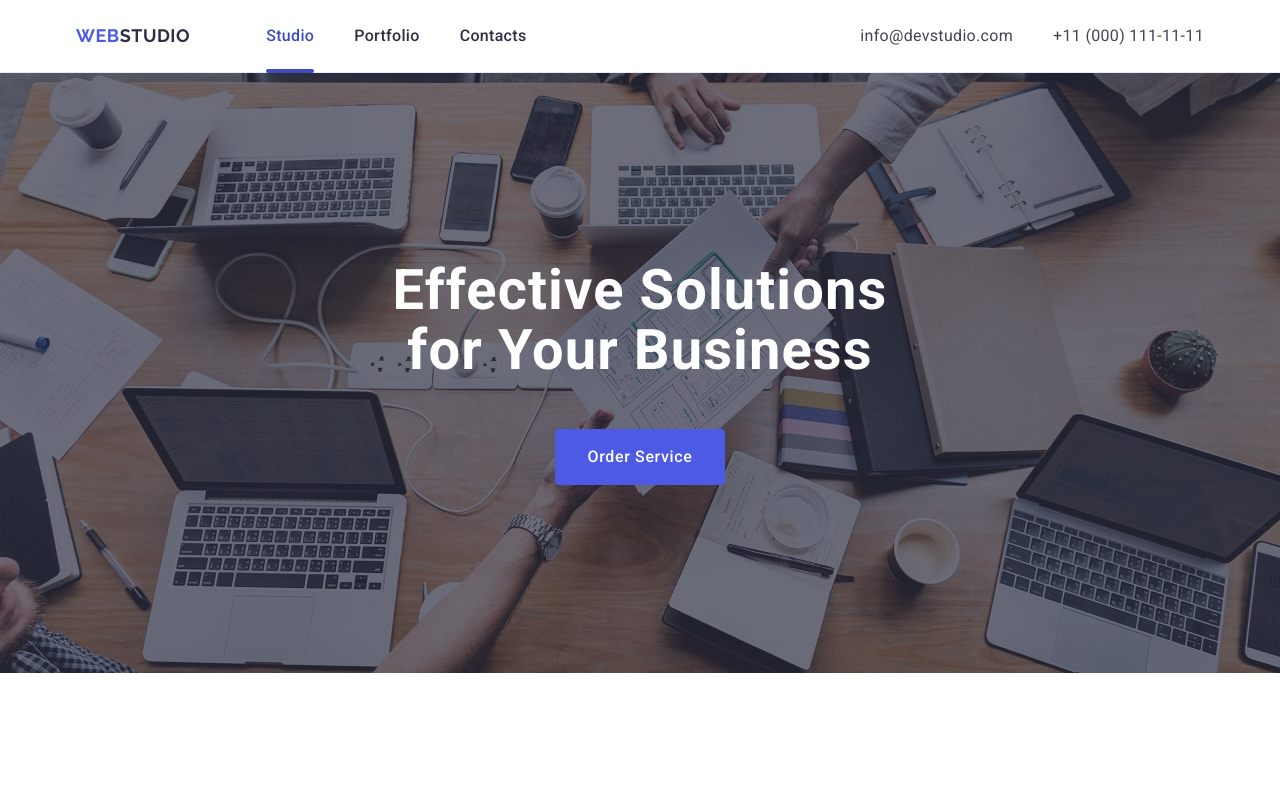
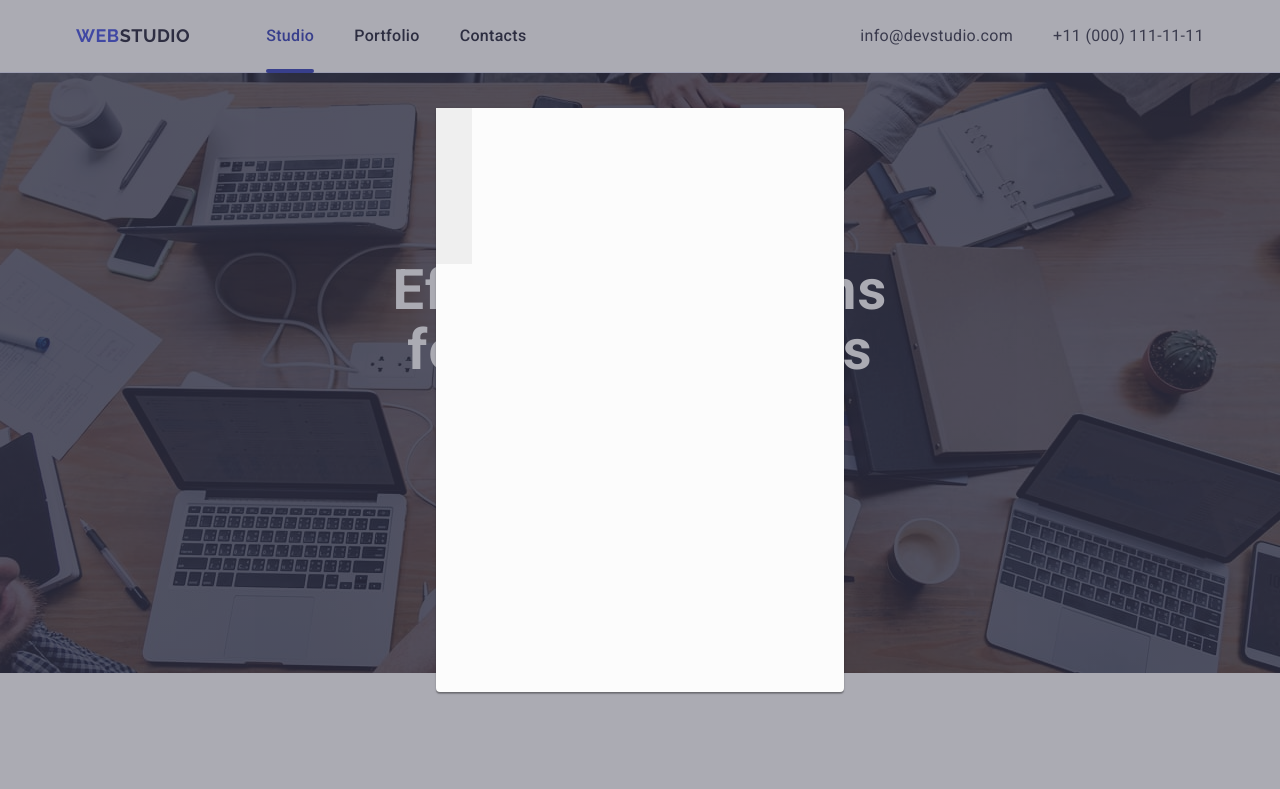
Before and after one commit to YanaBondarenko24/goit-markup-hw-05, a plain HTML site: page index.html in a window 1280 px wide. Shown: the top 789 px of the page. Drawn offline with nearby package versions, Linux system fonts and the light colour scheme.

Commit message:
after corecting

```diff
--- a/css/styles.css
+++ b/css/styles.css
@@ -464,7 +464,7 @@ img {
 .footer-social-container {
   display: flex;
   flex-direction: column;
-  align-items: center;
+  align-items: flex-start;
 }
 .social-list-item {
   width: 40px;
@@ -523,3 +523,30 @@ img {
 }
 
 /* #endregion */
+
+/* #region Modal Window*/
+
+.backdrop {
+  position: fixed;
+  top: 0;
+  left: 0;
+  width: 100%;
+  height: 100%;
+  background: rgba(46, 47, 66, 0.4);
+}
+.modal {
+  position: absolute;
+  top: 50%;
+  left: 50%;
+  width: 408px;
+  min-height: 584px;
+  border-radius: 4px;
+  box-shadow: 0 1px 1px 0 rgba(0, 0, 0, 0.14), 0 1px 3px 0 rgba(0, 0, 0, 0.12),
+    0 2px 1px 0 rgba(0, 0, 0, 0.2);
+  background-color: #fcfcfc;
+  transform: translateX(-50%) translateY(-50%);
+}
+.modal-btn-icon {
+  border-radius: 4px;
+}
+/* #endregion */
--- a/index.html
+++ b/index.html
@@ -614,5 +614,16 @@
         </div>
       </div>
     </footer>
+
+    <div class="backdrop">
+      <div class="modal">
+        <button class="modal-btn" type="button">
+          <svg class="modal-btn-icon" width="24" hight="24">
+            <use href=""></use>
+          </svg>
+        </button>
+        <form class="modal-form" name="review"></form>
+      </div>
+    </div>
   </body>
 </html>
```
